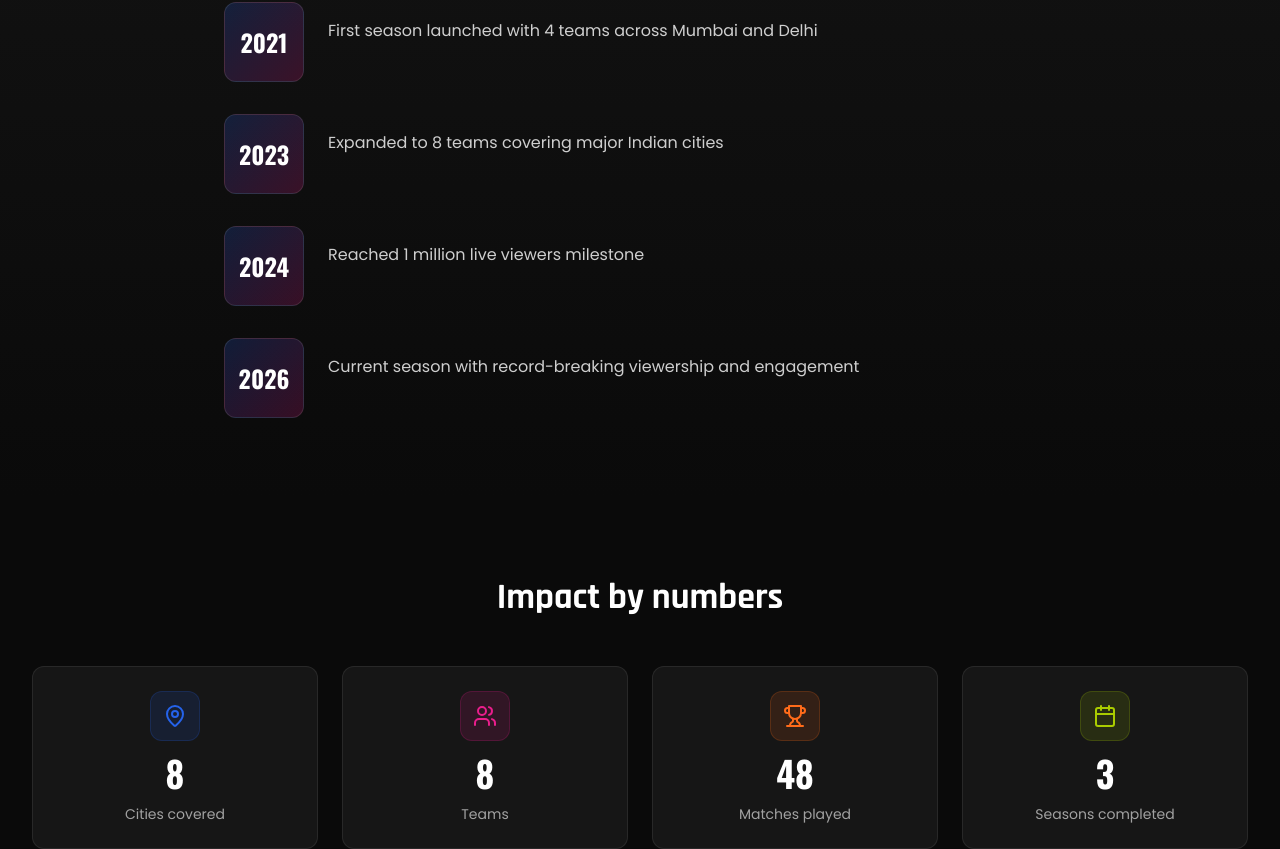
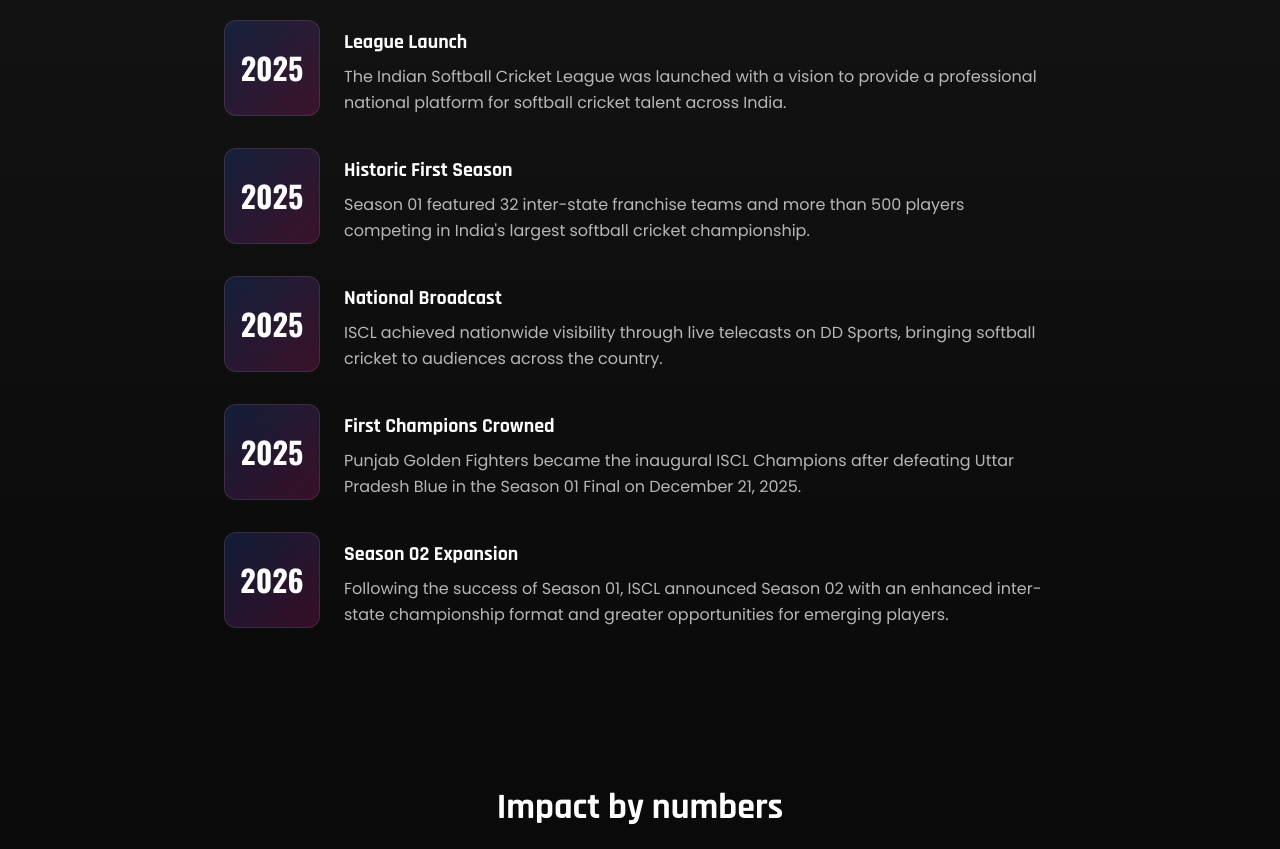
Before and after one commit to ISCLCRICKET/ISCL_main_website, a React (Vite) app: page /about in a window 1280 px wide. Shown: the part 1158-2007 px from the top of the page. Built offline with nearby package versions, Linux system fonts and the light colour scheme.

Commit message:
Updated About page content 1

```diff
--- a/src/pages/AboutPage.jsx
+++ b/src/pages/AboutPage.jsx
@@ -8,13 +8,33 @@
 import StatsBar from '@/components/StatsBar.jsx';
 
 const AboutPage = () => {
-  const milestones = [
-    { year: '2020', event: 'ISCL founded with vision to bring street cricket to the mainstream' },
-    { year: '2021', event: 'First season launched with 4 teams across Mumbai and Delhi' },
-    { year: '2023', event: 'Expanded to 8 teams covering major Indian cities' },
-    { year: '2024', event: 'Reached 1 million live viewers milestone' },
-    { year: '2026', event: 'Current season with record-breaking viewership and engagement' }
-  ];
+ const milestones = [
+  {
+    year: '2025',
+    title: 'League Launch',
+    event: 'The Indian Softball Cricket League was launched with a vision to provide a professional national platform for softball cricket talent across India.'
+  },
+  {
+    year: '2025',
+    title: 'Historic First Season',
+    event: 'Season 01 featured 32 inter-state franchise teams and more than 500 players competing in India\'s largest softball cricket championship.'
+  },
+  {
+    year: '2025',
+    title: 'National Broadcast',
+    event: 'ISCL achieved nationwide visibility through live telecasts on DD Sports, bringing softball cricket to audiences across the country.'
+  },
+  {
+    year: '2025',
+    title: 'First Champions Crowned',
+    event: 'Punjab Golden Fighters became the inaugural ISCL Champions after defeating Uttar Pradesh Blue in the Season 01 Final on December 21, 2025.'
+  },
+  {
+    year: '2026',
+    title: 'Season 02 Expansion',
+    event: 'Following the success of Season 01, ISCL announced Season 02 with an enhanced inter-state championship format and greater opportunities for emerging players.'
+  }
+];
 
   return (
     <>
@@ -40,7 +60,7 @@
                 Born on the streets of India
               </h1>
               <p className="text-xl text-white/80 max-w-3xl mx-auto leading-relaxed">
-                ISCL is more than a cricket league. It's a celebration of the raw talent, fierce competition, and unbreakable spirit that defines street cricket across India.
+                The Indian Softball Cricket League (ISCL) is India's first-ever national platform dedicated to revolutionizing softball cricket across the country. Founded under the visionary leadership of Dr. Gangadhar Raju, ISCL is more than a league—it's a movement that creates opportunities for talented players, promotes grassroots participation, and works towards making softball cricket a globally recognized sport.
               </p>
             </motion.div>
           </div>
@@ -63,7 +83,7 @@
                 We believe every gully has a champion
               </h2>
               <p className="text-lg text-white/60 leading-relaxed">
-                From narrow lanes to packed stadiums, we're bringing the authentic street cricket experience to millions. Our mission is to discover, celebrate, and elevate the incredible talent that exists in every corner of India.
+                 ISCL is dedicated to discovering and nurturing cricket talent from every corner of India. By providing a professional platform, structured competitions, and nationwide visibility, we aim to elevate softball cricket and inspire the next generation of players.
               </p>
             </motion.div>
           </div>
@@ -92,15 +112,24 @@
                     className="flex gap-6 items-start"
                   >
                     <div className="flex-shrink-0">
-                      <div className="w-20 h-20 rounded-xl bg-gradient-to-br from-[#2563EB]/20 to-[#E91E8C]/20 border border-white/10 flex items-center justify-center">
-                        <span className="text-2xl font-bold text-white" style={{ fontFamily: 'Oswald, sans-serif' }}>
+                      <div className="w-24 h-24 rounded-xl bg-gradient-to-br from-[#2563EB]/20 to-[#E91E8C]/20 border border-white/10 flex items-center justify-center">
+                        <span className="text-3xl font-bold text-white" style={{ fontFamily: 'Oswald, sans-serif' }}>
                           {milestone.year}
                         </span>
                       </div>
                     </div>
-                    <div className="flex-1 pt-4">
-                      <p className="text-white/80 leading-relaxed">{milestone.event}</p>
-                    </div>
+                    <div className="flex-1 pt-2">
+  <h3
+    className="text-xl font-bold text-white mb-2"
+    style={{ fontFamily: 'Rajdhani, sans-serif' }}
+  >
+    {milestone.title}
+  </h3>
+
+  <p className="text-white/70 leading-relaxed">
+    {milestone.event}
+  </p>
+</div>
                   </motion.div>
                 ))}
               </div>
@@ -121,10 +150,10 @@
                 Impact by numbers
               </h2>
               <div className="grid grid-cols-2 md:grid-cols-4 gap-6">
-                <StatsBar icon={MapPin} value={8} label="Cities covered" color="#2563EB" />
-                <StatsBar icon={Users} value={8} label="Teams" color="#E91E8C" />
-                <StatsBar icon={Trophy} value={48} label="Matches played" color="#FF6B1A" />
-                <StatsBar icon={Calendar} value={3} label="Seasons completed" color="#AACC00" />
+                <StatsBar icon={MapPin} value={32} label="States Represented" color="#2563EB" />
+<StatsBar icon={Users} value={500} label="Players" color="#E91E8C" />
+<StatsBar icon={Trophy} value={32} label="Franchise Teams" color="#FF6B1A" />
+<StatsBar icon={Calendar} value={2} label="Seasons" color="#AACC00" />
               </div>
             </motion.div>
           </div>
--- a/src/pages/TeamsPage.jsx
+++ b/src/pages/TeamsPage.jsx
@@ -34,7 +34,7 @@
               Meet the squads
             </h1>
             <p className="text-xl text-white/60 max-w-2xl mx-auto">
-              Eight teams battling for glory in India's most exciting street cricket tournament
+              Thirty two teams battling for glory in India's most exciting street cricket tournament
             </p>
           </motion.div>
 
```
Also changed, not shown: src/lib/mockData.js, 1 other file (tests, documents, lock files or other folders).
